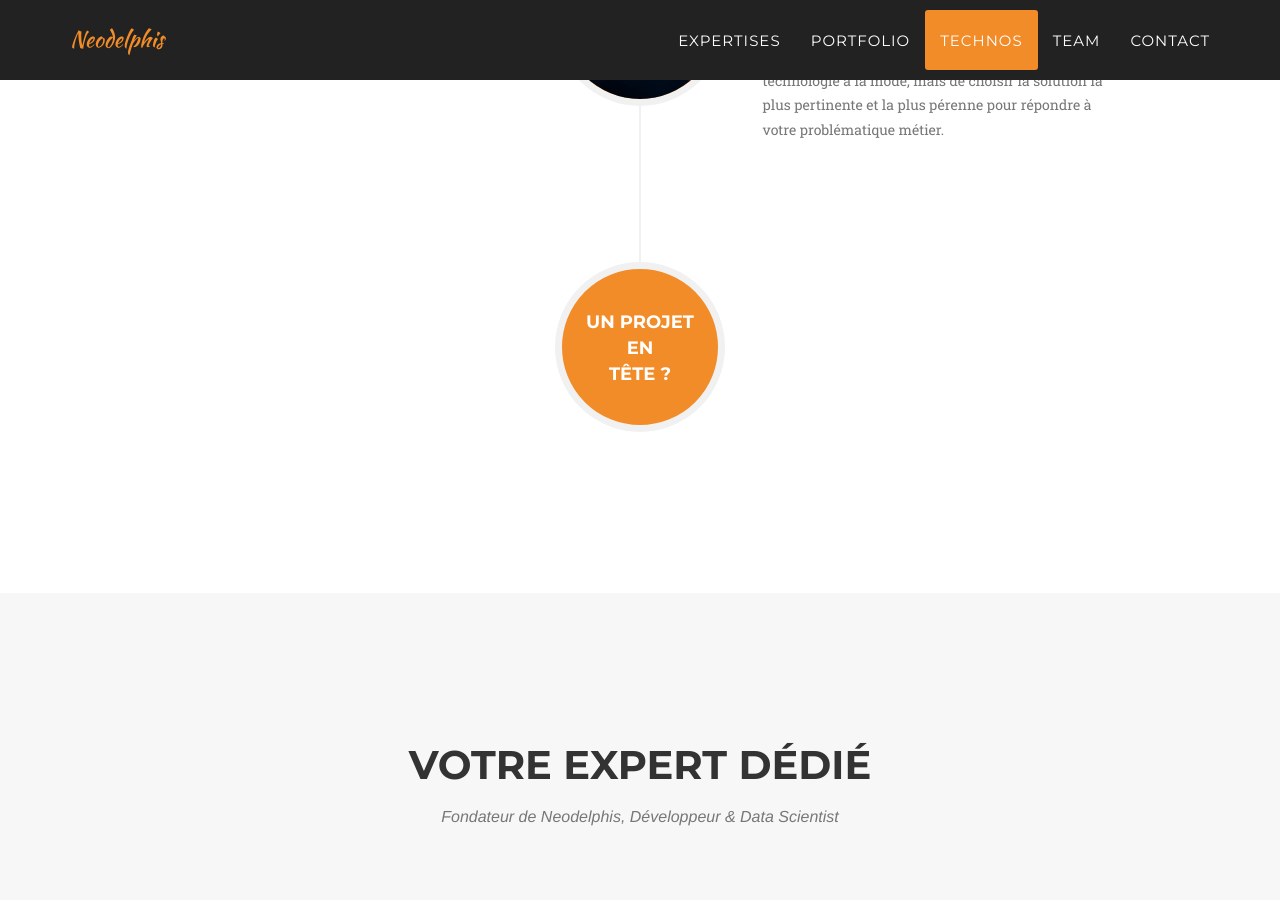
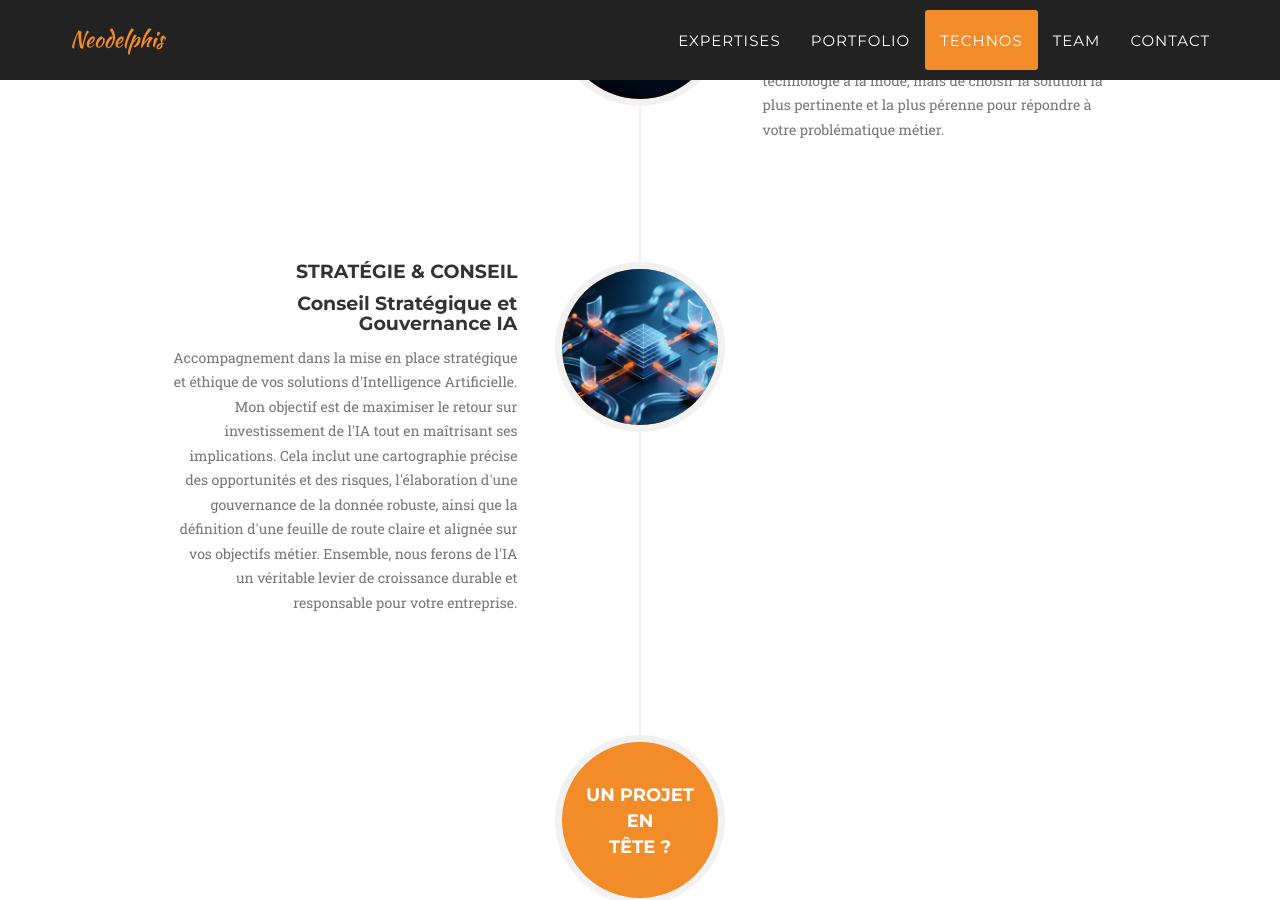
Before and after one commit to neodelphis/website, a Jekyll site: the page built from index.html, in a window 1280 px wide and 900 px high, scrolled down 3772 px. Built offline with Jekyll 4.4.1, drawn with Linux system fonts in a browser that asks for light colours; some web fonts are replaced.

Commit message:
Ajout d'un paragraphe sur Stratégie & Conseil

```diff
--- a/_includes/about.html
+++ b/_includes/about.html
@@ -65,7 +65,20 @@
                             </div>
                         </div>
                     </li>
-                    <li class="timeline-inverted">
+                    <li>
+                        <div class="timeline-image">
+                             <img class="img-circle img-responsive" src="{{ "/img/about/5.jpg" | prepend: site.baseurl }}" alt="Logo de technologie de déploiement">
+                        </div>
+                        <div class="timeline-panel">
+                            <div class="timeline-heading">
+                                <h4>Stratégie & Conseil</h4>
+                                <h4 class="subheading">Conseil Stratégique et Gouvernance IA</h4>
+                            </div>
+                            <div class="timeline-body">
+                                <p class="text-muted">Accompagnement dans la mise en place stratégique et éthique de vos solutions d'Intelligence Artificielle. Mon objectif est de maximiser le retour sur investissement de l'IA tout en maîtrisant ses implications. Cela inclut une cartographie précise des opportunités et des risques, l'élaboration d'une gouvernance de la donnée robuste, ainsi que la définition d'une feuille de route claire et alignée sur vos objectifs métier. Ensemble, nous ferons de l'IA un véritable levier de croissance durable et responsable pour votre entreprise.</p>
+                            </div>
+                        </div>
+                    </li>                    <li class="timeline-inverted">
                         <div class="timeline-image">
                             <h4>Un projet
                                 <br>en
```
Also changed, not shown: img/about/5.jpg (added).
